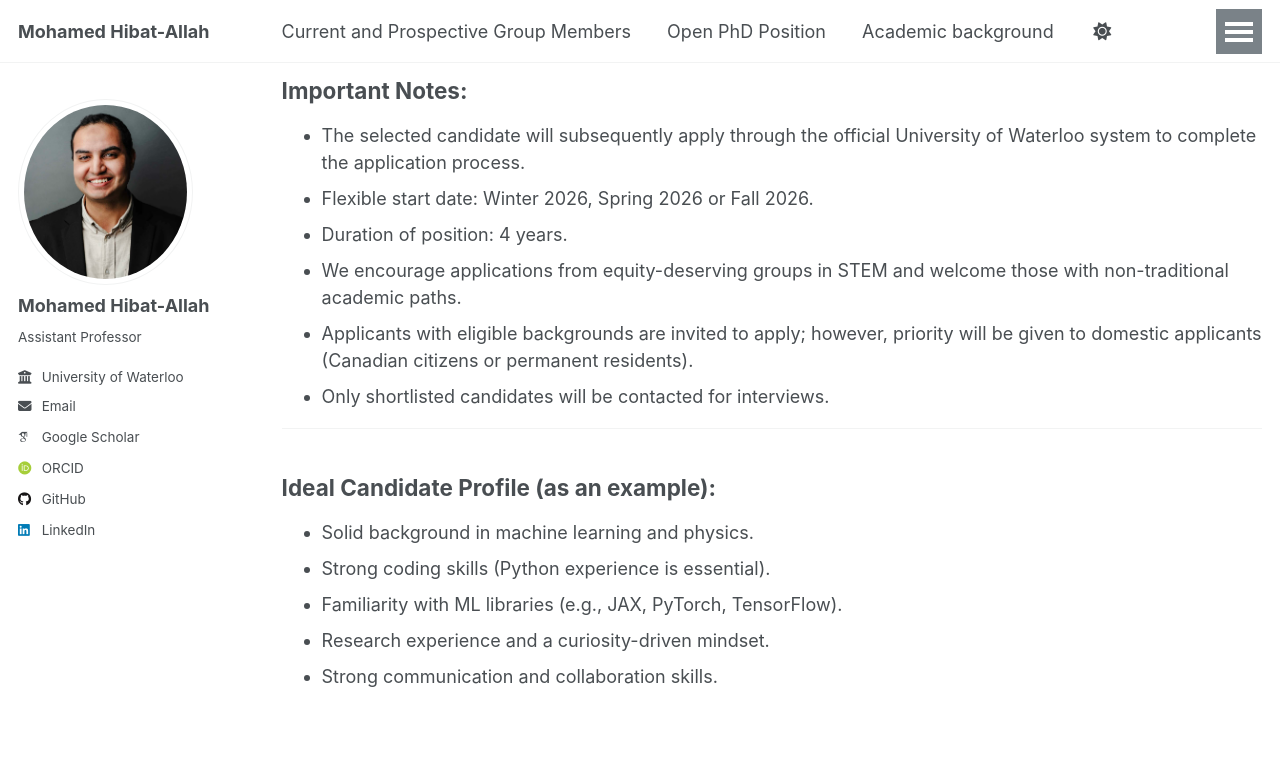
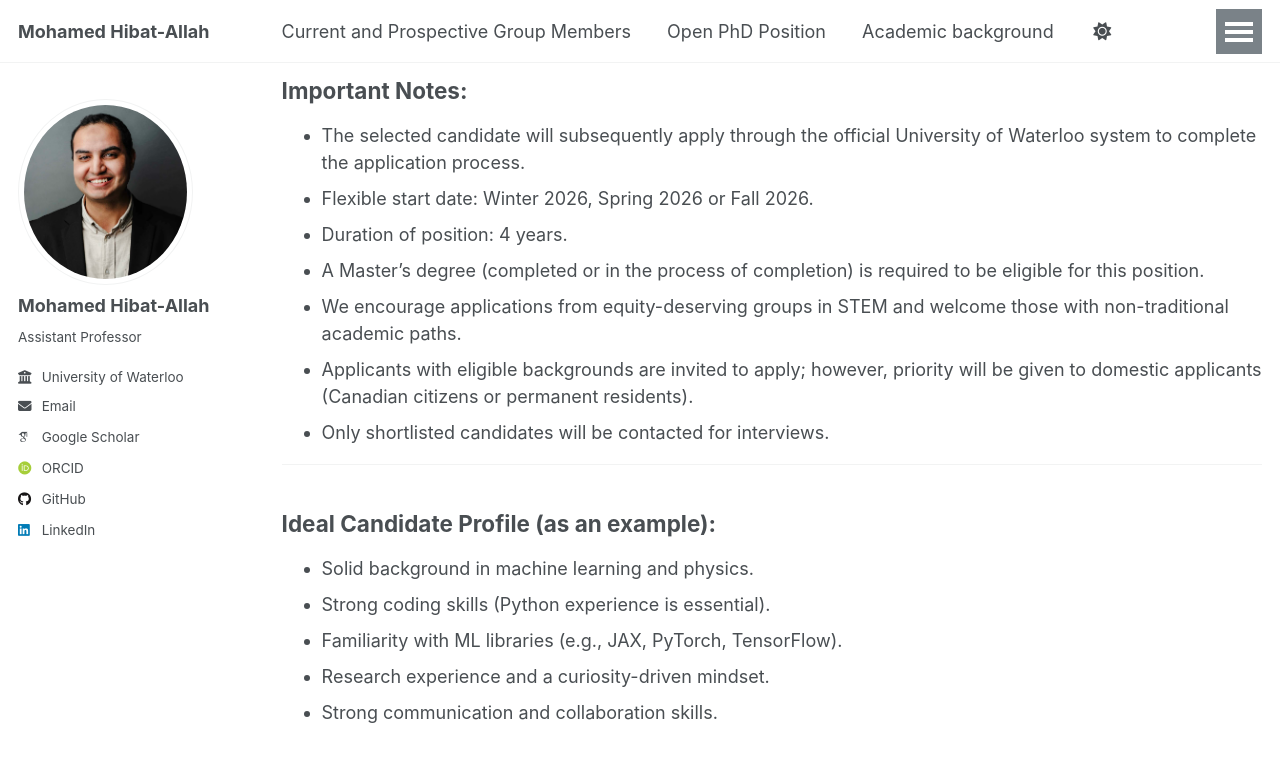
Before and after one commit to mhibatallah/mhibatallah.github.io, a Jekyll site: the page built from _pages/PhDPosition.md, in a window 1280 px wide and 900 px high, scrolled down 828 px. Shown: the top 762 px of the window. Built offline with Jekyll 4.4.1, drawn with Linux system fonts in a browser that asks for light colours; some web fonts are replaced; a script that is not in the unit is left out.

Commit message:
update PhD position

```diff
--- a/_pages/PhDPosition.md
+++ b/_pages/PhDPosition.md
@@ -33,6 +33,7 @@ Subject: PhD Application - [Your Name]
 * The selected candidate will subsequently apply through the official University of Waterloo system to complete the application process.
 * Flexible start date: Winter 2026, Spring 2026 or Fall 2026.
 * Duration of position: 4 years.
+* A Master's degree (completed or in the process of completion) is required to be eligible for this position.
 * We encourage applications from equity-deserving groups in STEM and welcome those with non-traditional academic paths.
 * Applicants with eligible backgrounds are invited to apply; however, priority will be given to domestic applicants (Canadian citizens or permanent residents).
 * Only shortlisted candidates will be contacted for interviews.
```
